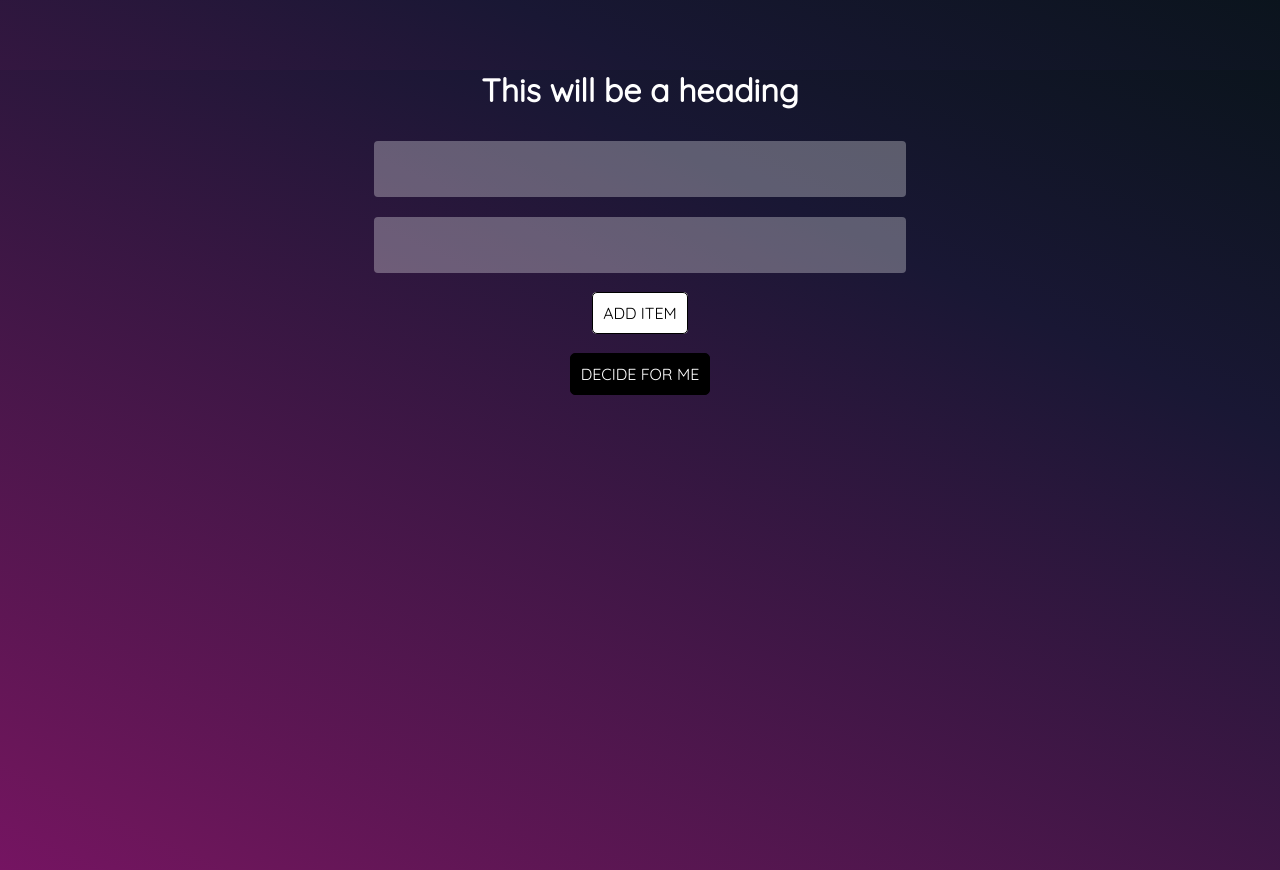
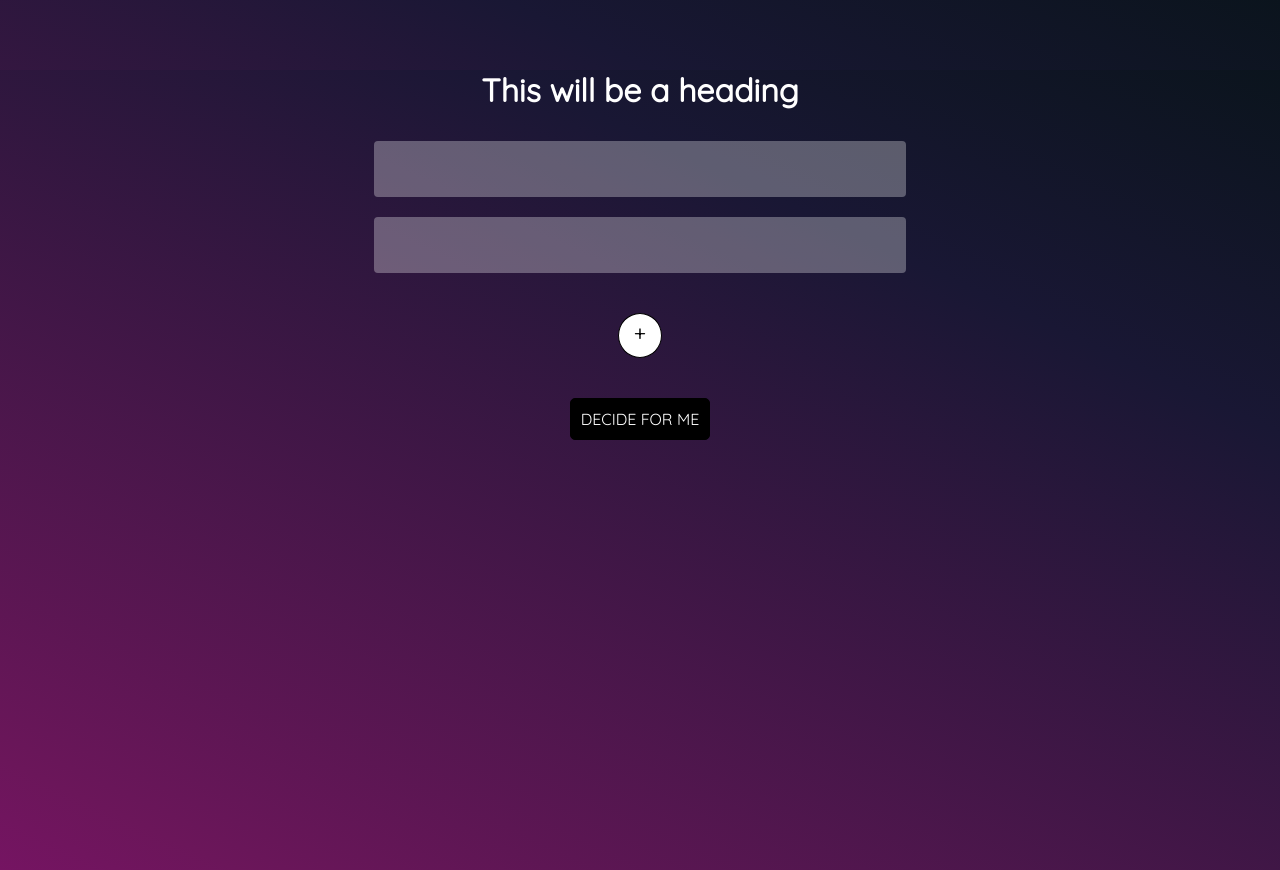
Before and after one commit to naominext/feet, a React (Create React App) app: page / in a window 1280 px wide. Built offline with nearby package versions, Linux system fonts and the light colour scheme.

Commit message:
Circular add/remove buttons

```diff
--- a/src/Components/Form/Form.css
+++ b/src/Components/Form/Form.css
@@ -20,6 +20,11 @@ form a {
 .add-remove a {
     color: black;
     background-color: white;
+    border-radius: 50%;
+    font-size: 22px;
+    display: inline-block;
+    width: 22px;
+    padding-top: 5px;
 }
 
 .add-remove a:hover {
--- a/src/Components/Form/Form.js
+++ b/src/Components/Form/Form.js
@@ -33,8 +33,8 @@ class Form extends React.Component {
                     })
                 }
                 <div className="add-remove">
-                    <a href="#" onClick={this.handleAddInput} >Add item</a>
-                    <a style={{ display: this.props.inputs.length > 2 ? 'inline' : 'none' }} href="#" onClick={this.handleRemoveInput} >Remove item</a>
+                    <a href="#" onClick={this.handleAddInput} >&#43;</a>
+                    <a style={{ display: this.props.inputs.length > 2 ? 'inline-block' : 'none' }} href="#" onClick={this.handleRemoveInput} >&#45;</a>
                 </div>
                 <a id="submit" href="#" onClick={this.handleSubmit}>Decide for me</a>
             </form>
```
